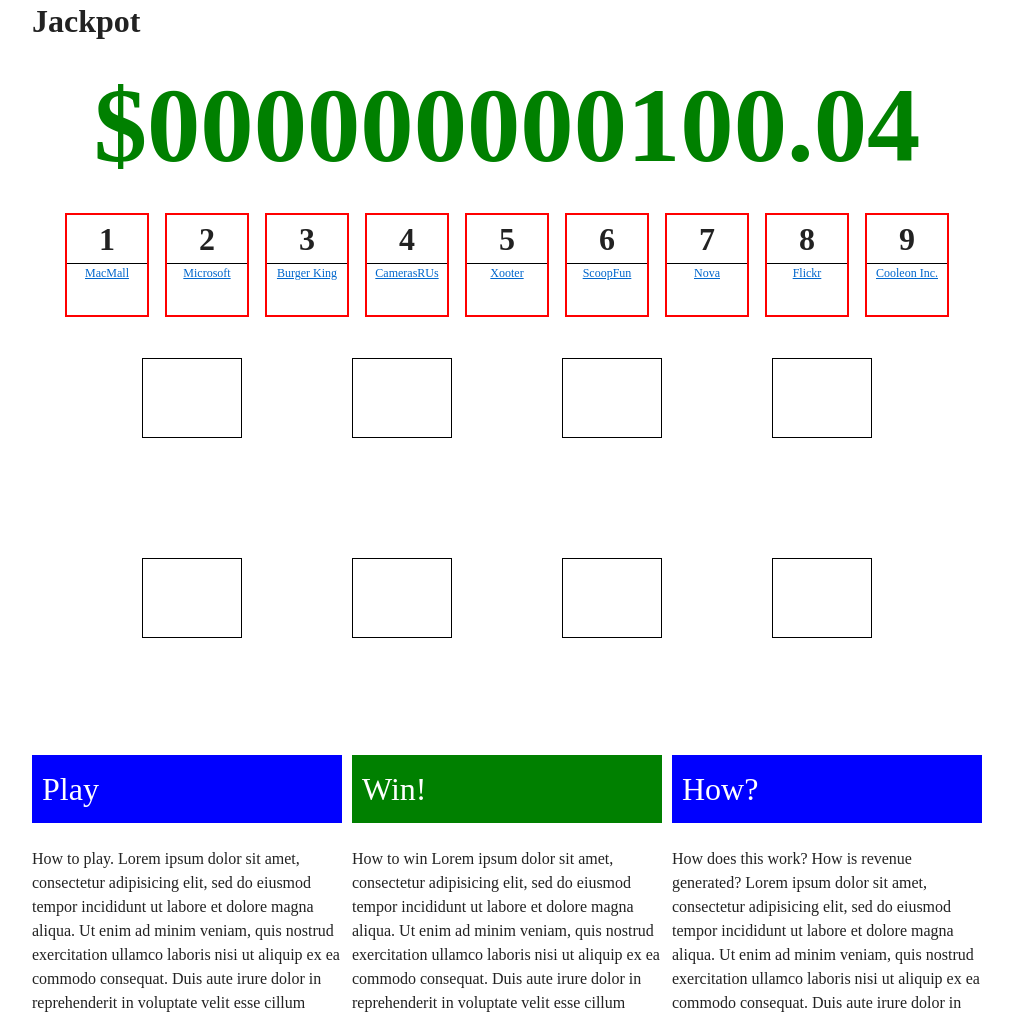
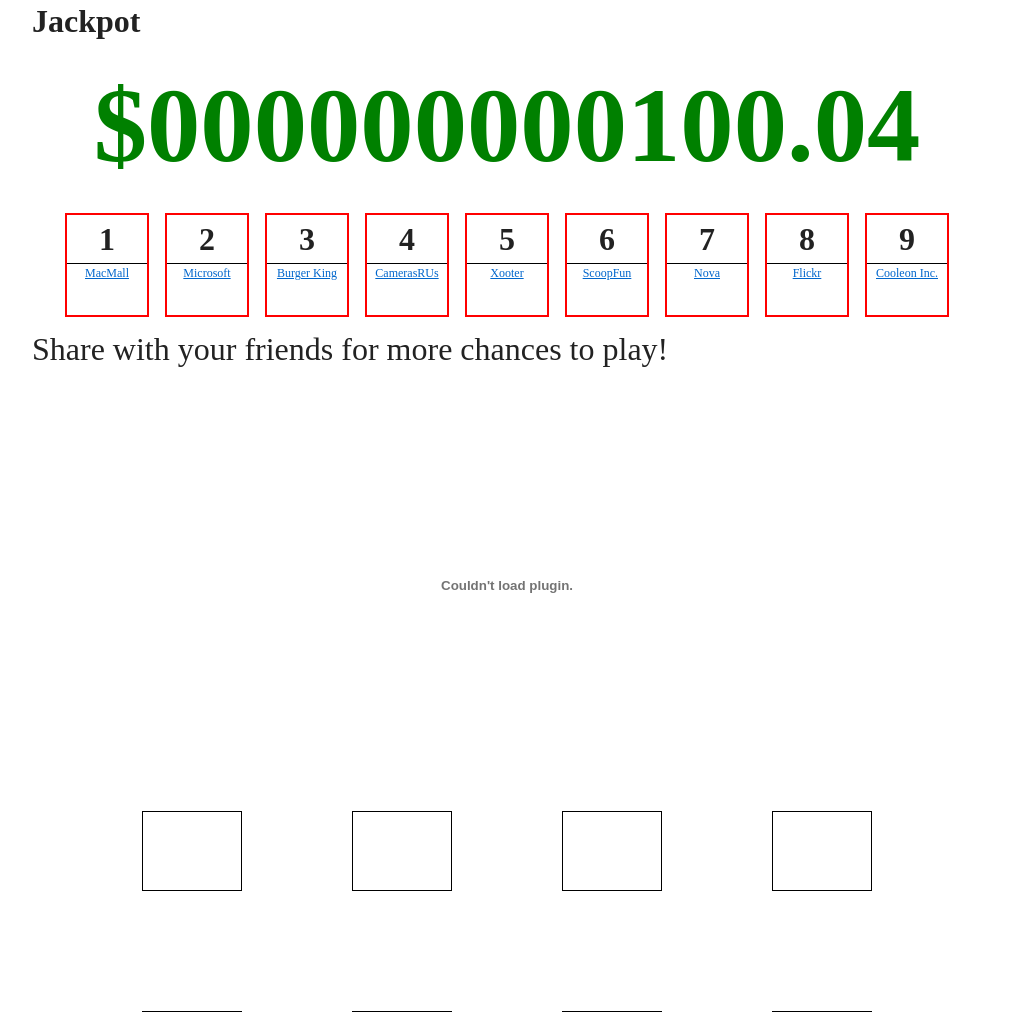
Before and after one commit to jamiely/lottery-concept, a PHP site: page / in a window 1280 px wide. Shown: the part 81-1093 px from the top of the page, without its empty margins (133-1146 px from the left). Run offline with PHP 8.4, Linux system fonts and the light colour scheme.

Commit message:
Added youtube video and AddThis links

```diff
--- a/css/main.css
+++ b/css/main.css
@@ -41,6 +41,10 @@
 .entry-container {
   text-align: center;
   margin-bottom: 30px;
+}
+
+.video-ad {
+  text-align: center;
 }
 
 .entry-container > div.entry {
@@ -126,3 +130,11 @@
 .section-bottom > div.how > h2 {
   background-color: blue;
 }
+.share {
+  margin-top: 20px;
+  margin-bottom: 20px;
+  font-size: xx-large;
+}
+.share > div {
+  display: inline-block;
+}
--- a/index.php
+++ b/index.php
@@ -27,6 +27,30 @@
           </div>
         </script>
       </div>
+
+      <div class="share">
+        <div class="instructions">
+          Share with your friends for more chances to play!
+        </div>
+        <div class="addthis">
+          <!-- AddThis Button BEGIN -->
+          <div class="addthis_toolbox addthis_default_style addthis_32x32_style">
+          <a class="addthis_button_preferred_1"></a>
+          <a class="addthis_button_preferred_2"></a>
+          <a class="addthis_button_preferred_3"></a>
+          <a class="addthis_button_preferred_4"></a>
+          <a class="addthis_button_compact"></a>
+          </div>
+          <script type="text/javascript" src="http://s7.addthis.com/js/250/addthis_widget.js#username=xa-4d23bb943f9f0e37"></script>
+          <!-- AddThis Button END -->
+
+        </div>
+      </div>
+
+      <div class="video-ad span-24">
+        <object width="640" height="385"><param name="movie" value="http://www.youtube.com/v/cOS5BaxCtAk?fs=1&amp;hl=en_US&autoplay=1"></param><param name="allowFullScreen" value="true"></param><param name="allowscriptaccess" value="always"></param><embed src="http://www.youtube.com/v/cOS5BaxCtAk?fs=1&amp;hl=en_US&autoplay=1" type="application/x-shockwave-flash" allowscriptaccess="always" allowfullscreen="true" width="640" height="385"></embed></object>
+      </div>
+
       <div class="entry-container span-24">
         <script type="text/x-jquery-tmpl" id="tmplEntry">
           <div class="entry">
@@ -42,6 +66,7 @@
           </div>
         </script>
       </div>
+
       <div class="section-bottom">
         <div class="play span-8">
           <h2>Play</h2>
```
